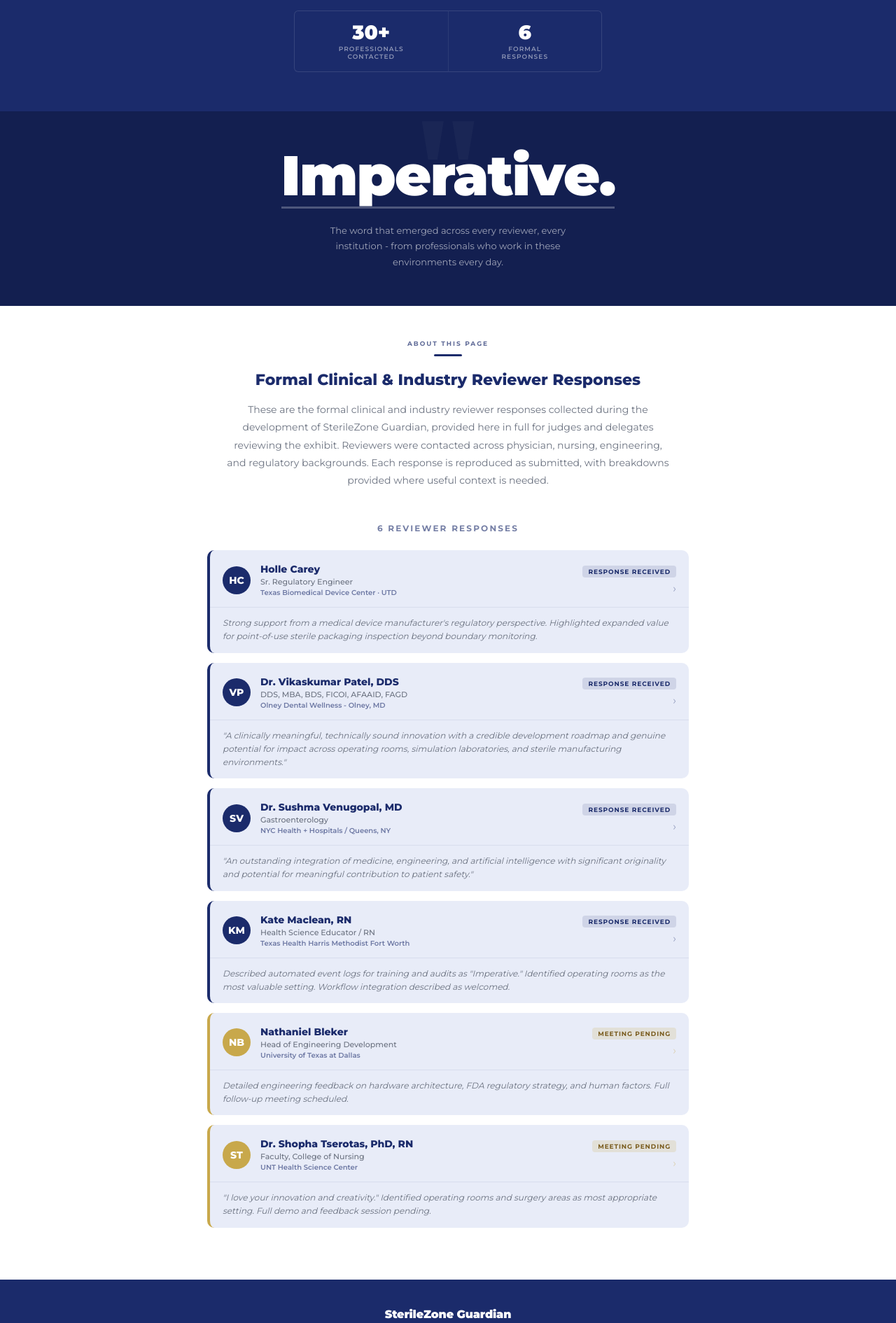
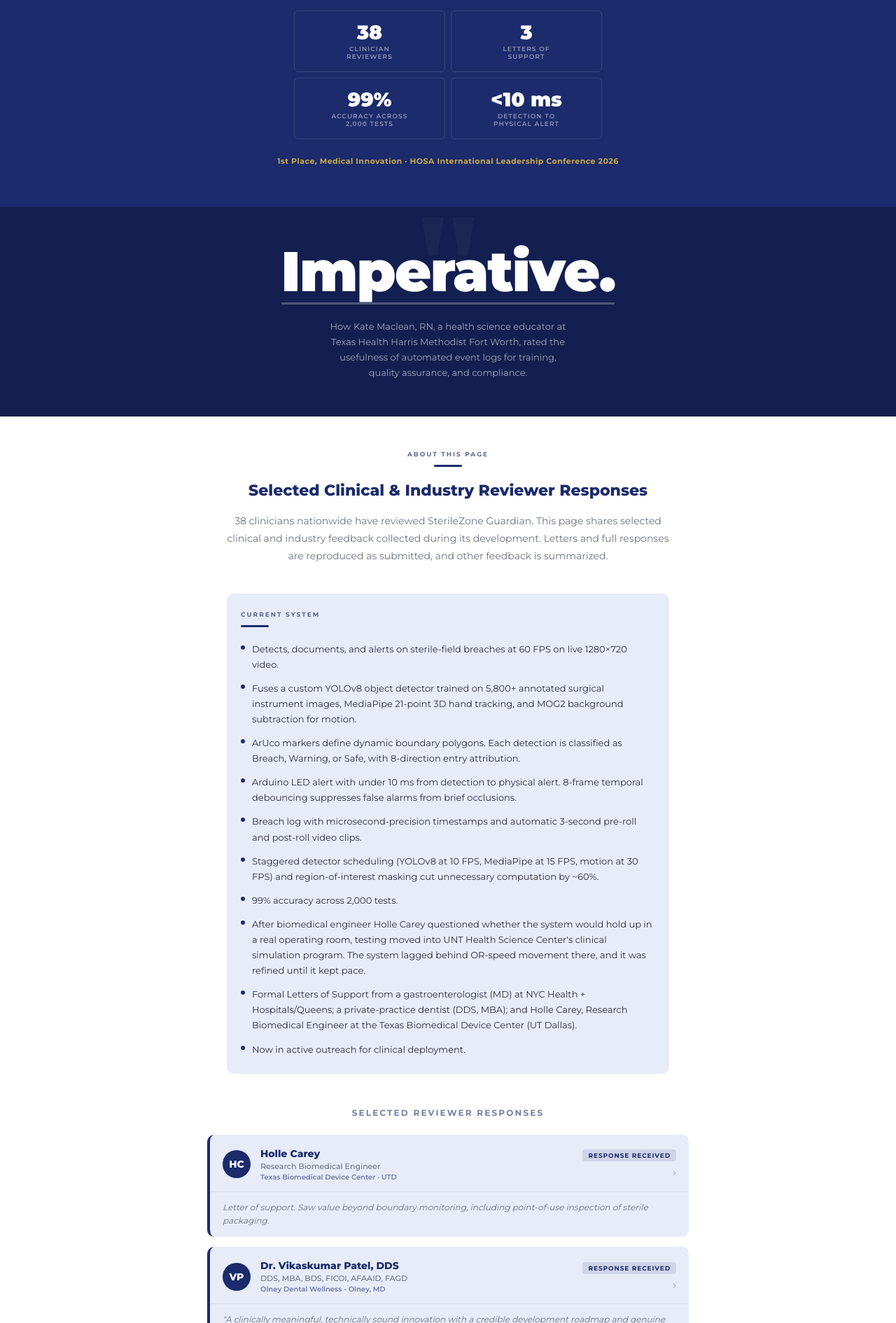
Before and after one commit to suhasrchinta/SterileZone-Guardian, a plain HTML site: page index.html in a window 1280 px wide. Shown: the part 320-2210 px from the top of the page at 70% size. Drawn offline with Linux system fonts and the light colour scheme.

Commit message:
Update title and reviewer feedback sections in HTML

```diff
--- a/index.html
+++ b/index.html
@@ -3,7 +3,7 @@
 <head>
 <meta charset="UTF-8">
 <meta name="viewport" content="width=device-width, initial-scale=1.0">
-<title>SterileZone Guardian - Clinical & Industry Validation</title>
+<title>SterileZone Guardian - Clinical & Industry Review</title>
 <link href="https://fonts.googleapis.com/css2?family=Montserrat:wght@300;400;500;600;700;800;900&display=swap" rel="stylesheet">
 <style>
   :root {
@@ -93,29 +93,38 @@
   }
 
   .stats-row {
-    display: flex;
-    justify-content: center;
-    gap: 0;
+    display: grid;
+    grid-template-columns: 1fr 1fr;
+    gap: 8px;
     max-width: 440px;
     margin: 0 auto;
   }
 
   .stat-item {
-    flex: 1;
     padding: 16px 12px;
-    border-top: 1px solid rgba(255,255,255,0.12);
-    border-bottom: 1px solid rgba(255,255,255,0.12);
+    border: 1px solid rgba(255,255,255,0.12);
+    border-radius: 6px;
   }
 
-  .stat-item:first-child {
-    border-left: 1px solid rgba(255,255,255,0.12);
-    border-right: 1px solid rgba(255,255,255,0.08);
-    border-radius: 6px 0 0 6px;
+  .award-line {
+    font-size: 11px;
+    font-weight: 700;
+    color: var(--gold);
+    letter-spacing: 0.04em;
+    line-height: 1.7;
+    margin-top: 22px;
   }
 
-  .stat-item:last-child {
-    border-right: 1px solid rgba(255,255,255,0.12);
-    border-radius: 0 6px 6px 0;
+  .system-section {
+    max-width: 680px;
+    margin: 0 auto 40px;
+    padding: 0 24px;
+  }
+
+  .system-box {
+    background: var(--periwinkle);
+    border-radius: 10px;
+    padding: 24px 20px 12px;
   }
 
   .stat-num {
@@ -293,9 +302,6 @@
     font-weight: 800;
     color: var(--navy);
     margin-bottom: 2px;
-    white-space: nowrap;
-    overflow: hidden;
-    text-overflow: ellipsis;
   }
 
   .card-title {
@@ -303,9 +309,6 @@
     font-weight: 500;
     color: var(--text-muted);
     margin-bottom: 2px;
-    white-space: nowrap;
-    overflow: hidden;
-    text-overflow: ellipsis;
   }
 
   .card-inst {
@@ -313,9 +316,6 @@
     font-weight: 600;
     color: var(--navy);
     opacity: 0.6;
-    white-space: nowrap;
-    overflow: hidden;
-    text-overflow: ellipsis;
   }
 
   .card-right {
@@ -556,7 +556,7 @@
 
 <!-- HERO -->
 <header class="hero">
-  <div class="hero-eyebrow">HOSA Medical Innovation · Clinical Validation</div>
+  <div class="hero-eyebrow">HOSA Medical Innovation · Clinical &amp; Industry Review</div>
   <h1>SterileZone<br>Guardian</h1>
   <div class="hero-tagline">Patent-Pending AI Practice Monitoring Platform</div>
   <div class="patent-badge">
@@ -565,33 +565,90 @@
   </div>
   <div class="stats-row">
     <div class="stat-item">
-      <div class="stat-num">30+</div>
-      <div class="stat-label">Professionals<br>Contacted</div>
+      <div class="stat-num">38</div>
+      <div class="stat-label">Clinician<br>Reviewers</div>
     </div>
     <div class="stat-item">
-      <div class="stat-num">6</div>
-      <div class="stat-label">Formal<br>Responses</div>
+      <div class="stat-num">3</div>
+      <div class="stat-label">Letters of<br>Support</div>
+    </div>
+    <div class="stat-item">
+      <div class="stat-num">99%</div>
+      <div class="stat-label">Accuracy Across<br>2,000 Tests</div>
+    </div>
+    <div class="stat-item">
+      <div class="stat-num">&lt;10 ms</div>
+      <div class="stat-label">Detection to<br>Physical Alert</div>
     </div>
   </div>
+  <div class="award-line">1st Place, Medical Innovation · HOSA International Leadership Conference 2026</div>
 </header>
 
 <!-- IMPERATIVE CALLOUT -->
 <section class="imperative-section">
   <div class="imperative-word"><span>Imperative.</span></div>
-  <div class="imperative-sub">The word that emerged across every reviewer, every institution - from professionals who work in these environments every day.</div>
+  <div class="imperative-sub">How Kate Maclean, RN, a health science educator at Texas Health Harris Methodist Fort Worth, rated the usefulness of automated event logs for training, quality assurance, and compliance.</div>
 </section>
 
 <!-- INTRO -->
 <section class="intro-section">
   <div class="section-eyebrow">About This Page</div>
   <div class="divider"></div>
-  <h2>Formal Clinical &amp; Industry Reviewer Responses</h2>
-  <p>These are the formal clinical and industry reviewer responses collected during the development of SterileZone Guardian, provided here in full for judges and delegates reviewing the exhibit. Reviewers were contacted across physician, nursing, engineering, and regulatory backgrounds. Each response is reproduced as submitted, with breakdowns provided where useful context is needed.</p>
+  <h2>Selected Clinical &amp; Industry Reviewer Responses</h2>
+  <p>38 clinicians nationwide have reviewed SterileZone Guardian. This page shares selected clinical and industry feedback collected during its development. Letters and full responses are reproduced as submitted, and other feedback is summarized.</p>
+</section>
+
+<!-- CURRENT SYSTEM -->
+<section class="system-section">
+  <div class="system-box">
+    <div class="section-eyebrow">Current System</div>
+    <div class="divider" style="margin-left:0;"></div>
+    <div class="key-point">
+      <div class="key-point-dot"></div>
+      <div class="key-point-text">Detects, documents, and alerts on sterile-field breaches at 60 FPS on live 1280×720 video.</div>
+    </div>
+    <div class="key-point">
+      <div class="key-point-dot"></div>
+      <div class="key-point-text">Fuses a custom YOLOv8 object detector trained on 5,800+ annotated surgical instrument images, MediaPipe 21-point 3D hand tracking, and MOG2 background subtraction for motion.</div>
+    </div>
+    <div class="key-point">
+      <div class="key-point-dot"></div>
+      <div class="key-point-text">ArUco markers define dynamic boundary polygons. Each detection is classified as Breach, Warning, or Safe, with 8-direction entry attribution.</div>
+    </div>
+    <div class="key-point">
+      <div class="key-point-dot"></div>
+      <div class="key-point-text">Arduino LED alert with under 10 ms from detection to physical alert. 8-frame temporal debouncing suppresses false alarms from brief occlusions.</div>
+    </div>
+    <div class="key-point">
+      <div class="key-point-dot"></div>
+      <div class="key-point-text">Breach log with microsecond-precision timestamps and automatic 3-second pre-roll and post-roll video clips.</div>
+    </div>
+    <div class="key-point">
+      <div class="key-point-dot"></div>
+      <div class="key-point-text">Staggered detector scheduling (YOLOv8 at 10 FPS, MediaPipe at 15 FPS, motion at 30 FPS) and region-of-interest masking cut unnecessary computation by ~60%.</div>
+    </div>
+    <div class="key-point">
+      <div class="key-point-dot"></div>
+      <div class="key-point-text">99% accuracy across 2,000 tests.</div>
+    </div>
+    <div class="key-point">
+      <div class="key-point-dot"></div>
+      <div class="key-point-text">After biomedical engineer Holle Carey questioned whether the system would hold up in a real operating room, testing moved into UNT Health Science Center&#39;s clinical simulation program. The system lagged behind OR-speed movement there, and it was refined until it kept pace.</div>
+    </div>
+    <div class="key-point">
+      <div class="key-point-dot"></div>
+      <div class="key-point-text">Formal Letters of Support from a gastroenterologist (MD) at NYC Health + Hospitals/Queens; a private-practice dentist (DDS, MBA); and Holle Carey, Research Biomedical Engineer at the Texas Biomedical Device Center (UT Dallas).</div>
+    </div>
+    <div class="key-point">
+      <div class="key-point-dot"></div>
+      <div class="key-point-text">Now in active outreach for clinical deployment.</div>
+    </div>
+  </div>
 </section>
 
 <!-- REVIEWER CARDS -->
 <section class="reviewers-section">
-  <h2>6 Reviewer Responses</h2>
+  <h2>Selected Reviewer Responses</h2>
 
   <!-- 1. Holle Carey -->
   <div class="reviewer-card" onclick="toggleCard(this)">
@@ -599,7 +656,7 @@
       <div class="card-avatar">HC</div>
       <div class="card-info">
         <div class="card-name">Holle Carey</div>
-        <div class="card-title">Sr. Regulatory Engineer</div>
+        <div class="card-title">Research Biomedical Engineer</div>
         <div class="card-inst">Texas Biomedical Device Center · UTD</div>
       </div>
       <div class="card-right">
@@ -608,11 +665,11 @@
       </div>
     </div>
     <div class="card-snippet">
-      Strong support from a medical device manufacturer's regulatory perspective. Highlighted expanded value for point-of-use sterile packaging inspection beyond boundary monitoring.
+      Letter of support. Saw value beyond boundary monitoring, including point-of-use inspection of sterile packaging.
     </div>
     <div class="card-expanded">
       <div class="expanded-inner">
-        <h3>Full Letter - May 15, 2026</h3>
+        <h3>Full Letter</h3>
         <div class="letter-text">To Whom It May Concern,
 
 I am pleased to provide this letter in support of the student team competing in the HOSA Medical Innovation International event with their project focused on the development of an artificial intelligence (AI)-based Sterile Field Monitor.
@@ -659,6 +716,9 @@ University of Texas at Dallas - Texas Biomedical Device Center</div>
     <div class="card-expanded">
       <div class="expanded-inner">
         <h3>Full Letter</h3>
+        <div class="pending-note">
+          <p>This letter is reproduced as written, including the performance figures it cites. For current figures, see Current System above.</p>
+        </div>
         <div class="letter-text">To Whom It May Concern,
 
 I am writing in strong support of SterileZone Guardian, an AI-powered sterile field monitoring system developed by Suhas Chinta and his team at Keller Collegiate Academy.
@@ -788,29 +848,24 @@ Overall, this project represents an outstanding integration of medicine, enginee
   </div>
 
   <!-- 3. Nathaniel Bleker -->
-  <div class="reviewer-card pending" onclick="toggleCard(this)">
+  <div class="reviewer-card" onclick="toggleCard(this)">
     <div class="card-header">
-      <div class="card-avatar" style="background:#c8a84b;">NB</div>
+      <div class="card-avatar">NB</div>
       <div class="card-info">
         <div class="card-name">Nathaniel Bleker</div>
         <div class="card-title">Head of Engineering Development</div>
         <div class="card-inst">University of Texas at Dallas</div>
       </div>
       <div class="card-right">
-        <span class="status-badge status-pending">Meeting Pending</span>
-        <span class="chevron" style="color:#c8a84b;">›</span>
+        <span class="status-badge status-complete">Written Feedback</span>
+        <span class="chevron">›</span>
       </div>
     </div>
     <div class="card-snippet">
-      Detailed engineering feedback on hardware architecture, FDA regulatory strategy, and human factors. Full follow-up meeting scheduled.
+      Detailed engineering feedback on hardware architecture, FDA regulatory strategy, and human factors.
     </div>
     <div class="card-expanded">
       <div class="expanded-inner">
-        <div class="pending-note">
-          <div class="pending-note-title">⏳ Follow-Up Meeting Scheduled</div>
-          <p>An in-person follow-up meeting with Nathaniel Bleker is pending. The feedback below was received in writing prior to that meeting and reflects his initial detailed technical review.</p>
-        </div>
-
         <h3>Key Engineering Feedback - Summary</h3>
 
         <div class="breakdown-block">
@@ -847,30 +902,25 @@ Overall, this project represents an outstanding integration of medicine, enginee
   </div>
 
   <!-- 4. Dr. Shopha Tserotas -->
-  <div class="reviewer-card pending" onclick="toggleCard(this)">
+  <div class="reviewer-card" onclick="toggleCard(this)">
     <div class="card-header">
-      <div class="card-avatar" style="background:#c8a84b;">ST</div>
+      <div class="card-avatar">ST</div>
       <div class="card-info">
         <div class="card-name">Dr. Shopha Tserotas, PhD, RN</div>
         <div class="card-title">Faculty, College of Nursing</div>
         <div class="card-inst">UNT Health Science Center</div>
       </div>
       <div class="card-right">
-        <span class="status-badge status-pending">Meeting Pending</span>
-        <span class="chevron" style="color:#c8a84b;">›</span>
+        <span class="status-badge status-complete">Response Received</span>
+        <span class="chevron">›</span>
       </div>
     </div>
     <div class="card-snippet">
-      "I love your innovation and creativity." Identified operating rooms and surgery areas as most appropriate setting. Full demo and feedback session pending.
+      "I love your innovation and creativity." Identified operating rooms and surgery areas as most appropriate setting. Testing later moved into UNT Health Science Center's clinical simulation program.
     </div>
     <div class="card-expanded">
       <div class="expanded-inner">
-        <div class="pending-note">
-          <div class="pending-note-title">&#9203; Demo Meeting Scheduled</div>
-          <p>Dr. Tserotas has expressed strong interest in attending a live demonstration of SterileZone Guardian. A meeting is being coordinated for an in-person demo and structured feedback session, potentially with additional nursing faculty present.</p>
-        </div>
-
-        <h3>Response Breakdown</h3>
+        <h3>Initial Response Breakdown</h3>
 
         <div class="breakdown-block">
           <div class="breakdown-q">Initial Reaction</div>
@@ -893,8 +943,8 @@ Overall, this project represents an outstanding integration of medicine, enginee
         </div>
 
         <div class="breakdown-block">
-          <div class="breakdown-q">Next Step</div>
-          <div class="breakdown-a">A live demo and structured feedback session is being scheduled. Dr. Tserotas may bring additional UNT Health Science Center faculty to the session to expand the scope of clinical input received.</div>
+          <div class="breakdown-q">What Followed</div>
+          <div class="breakdown-a">Testing moved into UNT Health Science Center's clinical simulation program. The system lagged behind OR-speed movement there, and it was refined until it kept pace.</div>
         </div>
       </div>
     </div>
@@ -906,7 +956,7 @@ Overall, this project represents an outstanding integration of medicine, enginee
 <!-- FOOTER -->
 <footer>
   <div class="footer-logo">SterileZone Guardian</div>
-  <div class="footer-sub">HOSA Medical Innovation · Clinical Validation Page</div>
+  <div class="footer-sub">HOSA Medical Innovation · Reviewer Feedback Page</div>
   <div class="footer-divider"></div>
   <div class="footer-team">Layal Barbar &nbsp;·&nbsp; Suhas Chinta &nbsp;·&nbsp; Raniel Tshimbalanga &nbsp;·&nbsp; Sanjit Vadlapudi</div>
   <div class="footer-chapter">
```
